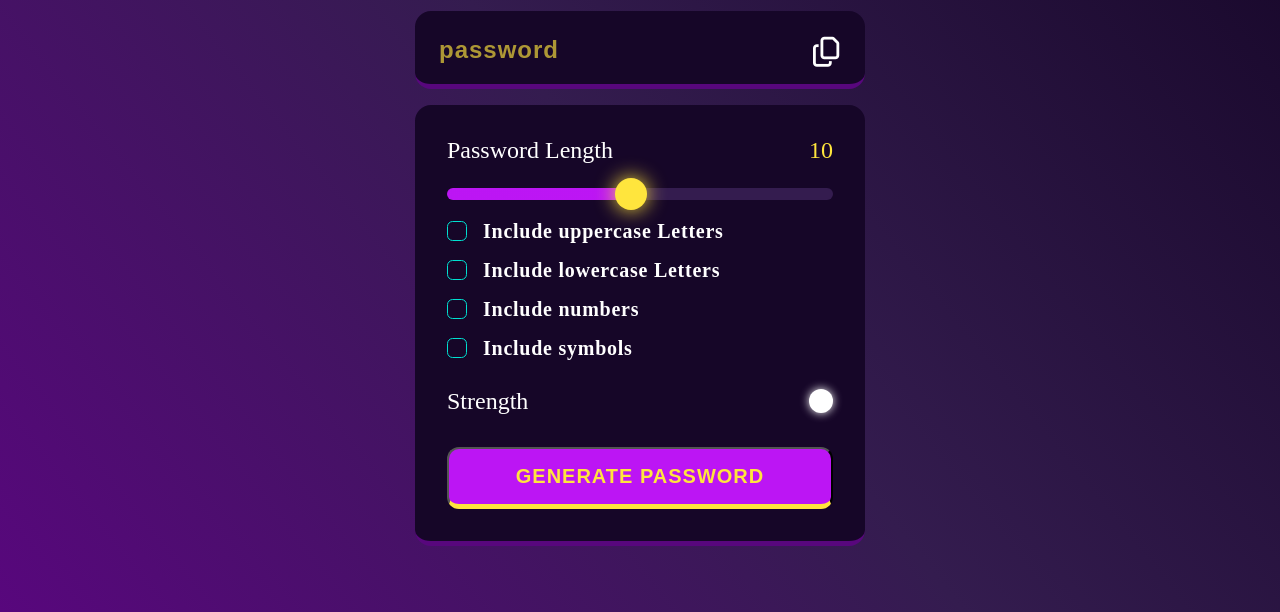
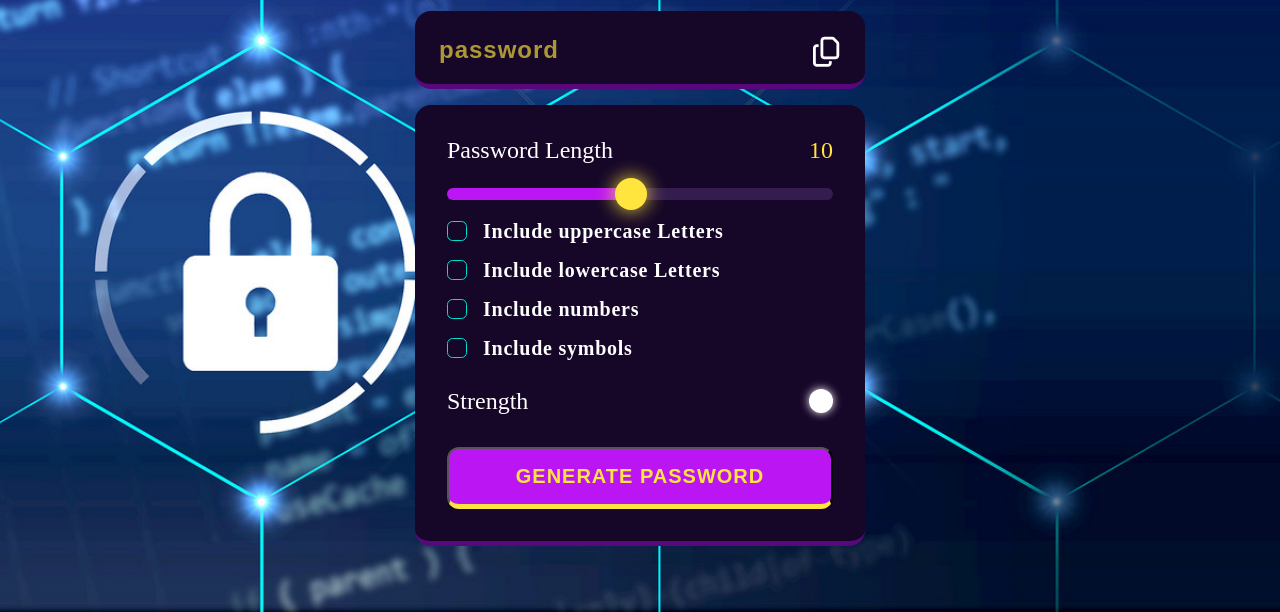
Before and after one commit to neeldhoble/Password-Generator, a plain HTML site: page index.html in a window 1280 px wide. Shown: the part 188-800 px from the top of the page. Drawn offline with Linux system fonts and the light colour scheme.

Commit message:
File added

```diff
--- a/style.css
+++ b/style.css
@@ -26,7 +26,8 @@ body{
     flex-direction: column;
     align-items: center;
     justify-content: center;
-    background: linear-gradient(231deg, rgba(22,6,40,1)0%, rgba(52,28,79,1)50%, rgba(88,7,125,1)100%);
+    background-image: url(1552.jpg_wh1200.jpg);
+    background-size: cover;
     padding-top: 50px;
     background-repeat: no-repeat;
 }
```
Also changed, not shown: 1552.jpg_wh1200.jpg (added).
